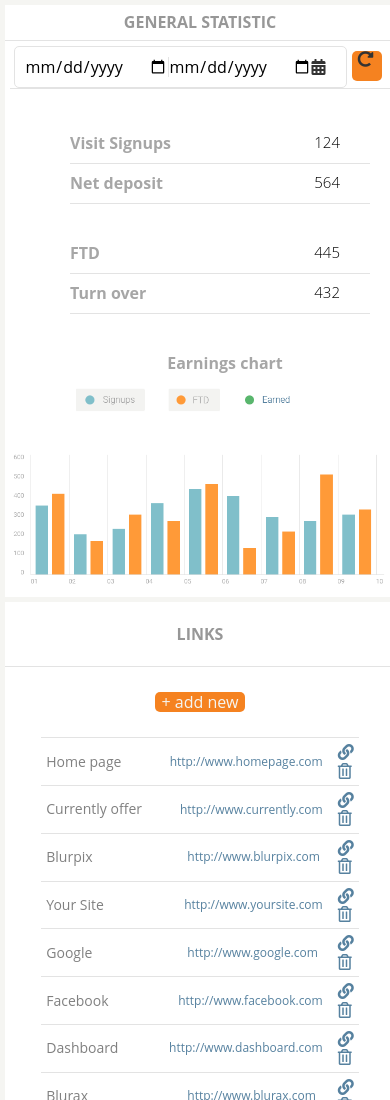
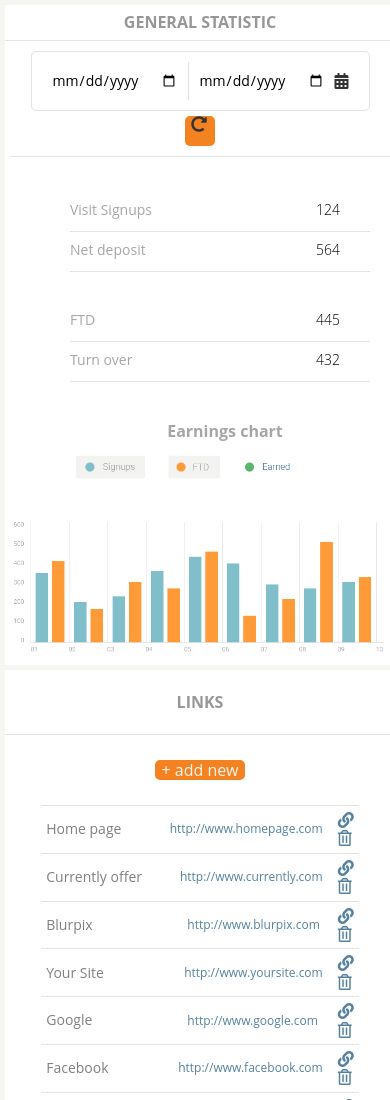
Before and after one commit to Ola-Lipert/Project1, a website: page index.html in a window 390 px wide. Shown: the top 1100 px of the page. Drawn offline with Linux system fonts and the light colour scheme.

Commit message:
Add a style finish cd

```diff
--- a/sass/_layout.scss
+++ b/sass/_layout.scss
@@ -183,7 +183,6 @@ header {
     }
     .manager {
       display: flex;
-      display: -webkit-flex;
       position: relative;
       padding-left: 18px;
 
@@ -269,16 +268,15 @@ header {
         padding: 20px;
         border-bottom: 1px solid #e3e3e3;
 
-
         .input-one input {
           border: 0;
-          padding: 10px 10px 10px 10px;
+          padding: 10px;
           border-right: 1px solid #e3e3e3;
 
         }
         .input-second input {
           border: 0;
-          padding: 10px 10px 10px 10px;
+          padding: 10px;
 
         }
         .fa-calendar-alt {
@@ -397,12 +395,12 @@ header {
 
       }
       .links-table {
+        display: flex;
+        justify-content: center;
+        flex-wrap: wrap;
         height: auto;
         width: 100%;
         max-width: 100%;
-        display: flex;
-        justify-content: center;
-        flex-wrap: wrap;
         margin: 0 auto;
 
       }
@@ -568,14 +566,11 @@ header {
       .calendar {
         flex-wrap: wrap;
         margin: 5px;
-        padding: 0;
+        padding: 5px;
 
-        .input-one input {
+        input {
           padding: 0;
-
-        }
-        .input-second input {
-          padding: 0;
+          font-size: 14px;
 
         }
         .fa-calendar-alt {
@@ -594,6 +589,19 @@ header {
           display: flex;
           justify-content: center;
           padding-left: 6px;
+
+        }
+      }
+    }
+    .statistic {
+      .stats {
+        .name {
+          font-size: 14px;
+          font-weight: 400;
+
+        }
+        .number {
+          font-size: 14px;
 
         }
       }
@@ -643,6 +651,7 @@ header {
       padding: 5px;
       height: auto;
       width: 100%;
+
       .title-links {
         width: 100%;
         height: auto;
```
Also changed, not shown: css/style.css, 1 other file.
